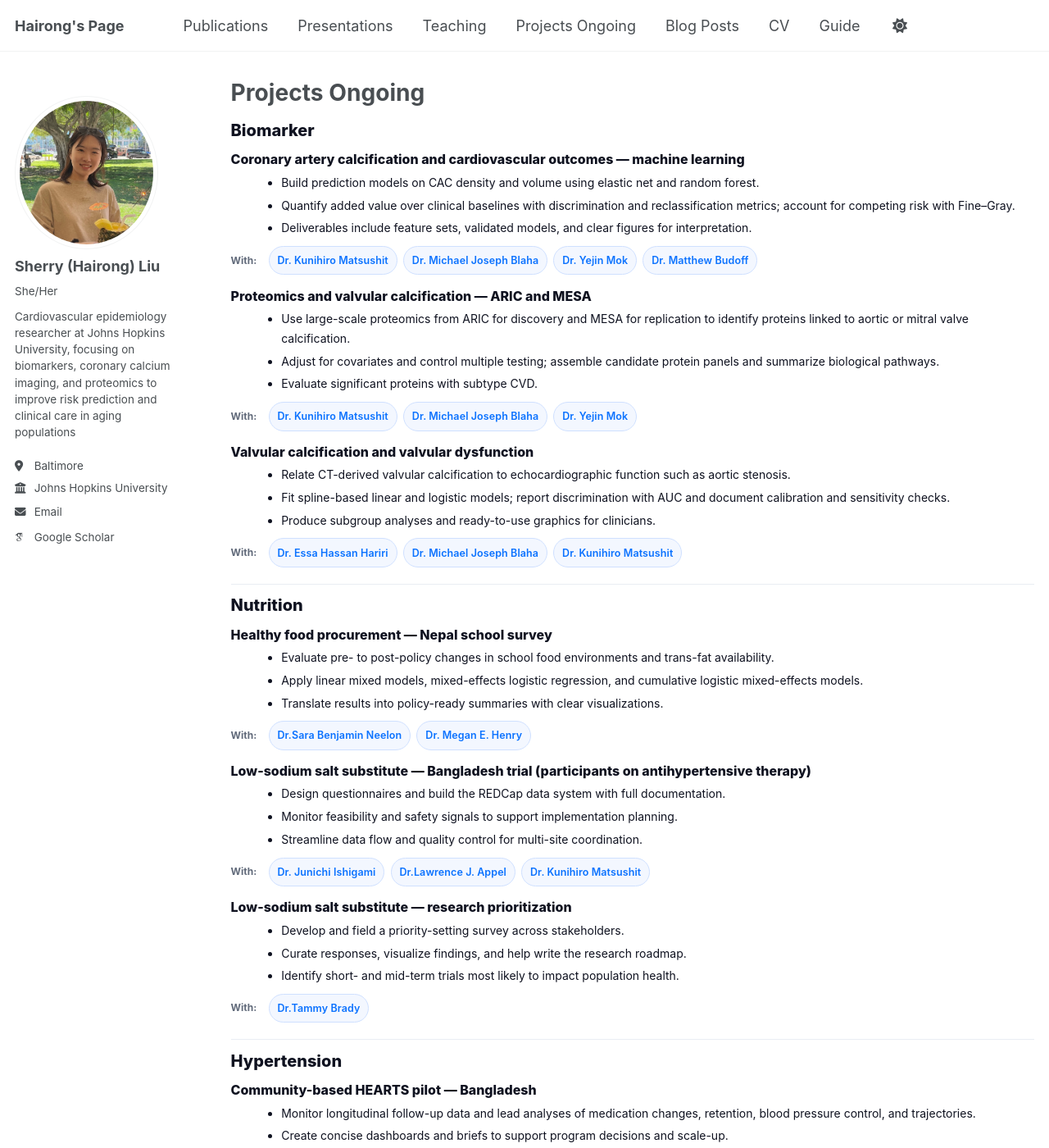
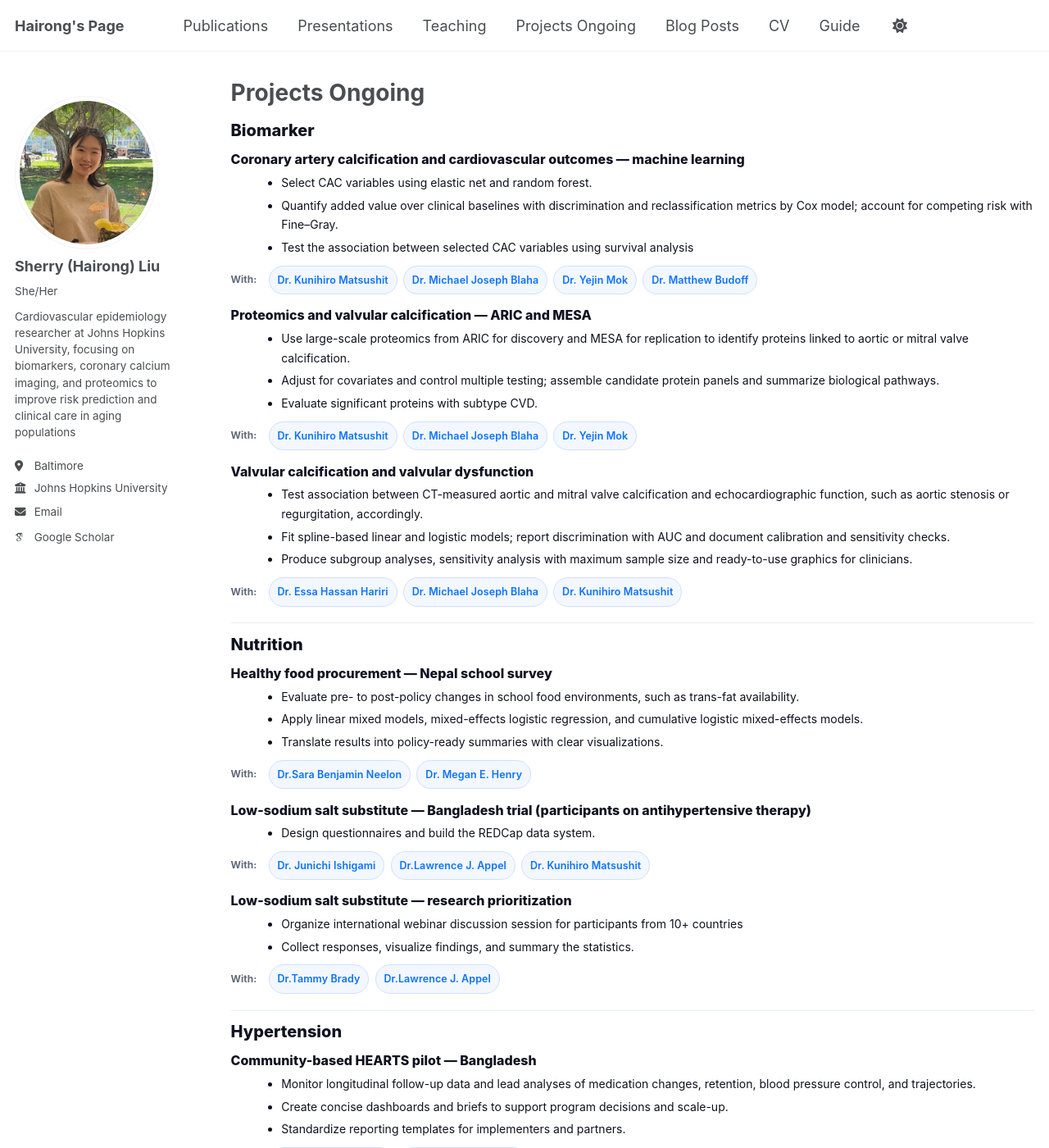
Before and after one commit to sherry090345/sherry090345.github.io, a Jekyll site: the page built from _pages/portfolio.html, in a window 1280 px wide and 1400 px high. Shown: the whole window at 82% size. Built offline with Jekyll 4.4.1, drawn with Linux system fonts in a browser that asks for light colours; some web fonts are replaced; a script that is not in the unit is left out; some of the changed text lies outside the part shown.

Commit message:
portfolio.html

```diff
--- a/_pages/portfolio.html
+++ b/_pages/portfolio.html
@@ -54,9 +54,9 @@ author_profile: true
   <article>
     <h3>Coronary artery calcification and cardiovascular outcomes — machine learning</h3>
     <ul>
-      <li>Build prediction models on CAC density and volume using elastic net and random forest.</li>
-      <li>Quantify added value over clinical baselines with discrimination and reclassification metrics; account for competing risk with Fine–Gray.</li>
-      <li>Deliverables include feature sets, validated models, and clear figures for interpretation.</li>
+      <li>Select CAC variables using elastic net and random forest.</li>
+      <li>Quantify added value over clinical baselines with discrimination and reclassification metrics by Cox model; account for competing risk with Fine–Gray.</li>
+      <li>Test the association between selected CAC variables using survival analysis</li>
     </ul>
     <div class="collabs">
       <span class="collab-label">With:</span>
@@ -86,9 +86,9 @@ author_profile: true
   <article>
     <h3>Valvular calcification and valvular dysfunction</h3>
     <ul>
-      <li>Relate CT-derived valvular calcification to echocardiographic function such as aortic stenosis.</li>
+      <li>Test association between CT-measured aortic and mitral valve calcification and echocardiographic function, such as aortic stenosis or regurgitation, accordingly.</li>
       <li>Fit spline-based linear and logistic models; report discrimination with AUC and document calibration and sensitivity checks.</li>
-      <li>Produce subgroup analyses and ready-to-use graphics for clinicians.</li>
+      <li>Produce subgroup analyses, sensitivity analysis with maximum sample size and ready-to-use graphics for clinicians.</li>
     </ul>
     <div class="collabs">
       <span class="collab-label">With:</span>
@@ -104,7 +104,7 @@ author_profile: true
   <article>
     <h3>Healthy food procurement — Nepal school survey</h3>
     <ul>
-      <li>Evaluate pre- to post-policy changes in school food environments and trans-fat availability.</li>
+      <li>Evaluate pre- to post-policy changes in school food environments, such as trans-fat availability.</li>
       <li>Apply linear mixed models, mixed-effects logistic regression, and cumulative logistic mixed-effects models.</li>
       <li>Translate results into policy-ready summaries with clear visualizations.</li>
     </ul>
@@ -118,9 +118,7 @@ author_profile: true
   <article>
     <h3>Low-sodium salt substitute — Bangladesh trial (participants on antihypertensive therapy)</h3>
     <ul>
-      <li>Design questionnaires and build the REDCap data system with full documentation.</li>
-      <li>Monitor feasibility and safety signals to support implementation planning.</li>
-      <li>Streamline data flow and quality control for multi-site coordination.</li>
+      <li>Design questionnaires and build the REDCap data system.</li>
     </ul>
     <div class="collabs">
       <span class="collab-label">With:</span>
@@ -133,13 +131,13 @@ author_profile: true
   <article>
     <h3>Low-sodium salt substitute — research prioritization</h3>
     <ul>
-      <li>Develop and field a priority-setting survey across stakeholders.</li>
-      <li>Curate responses, visualize findings, and help write the research roadmap.</li>
-      <li>Identify short- and mid-term trials most likely to impact population health.</li>
+      <li>Organize international webinar discussion session for participants from 10+ countries</li>
+      <li>Collect responses, visualize findings, and summary the statistics.</li>
     </ul>
     <div class="collabs">
       <span class="collab-label">With:</span>
       <span class="collab-pill"><a href="https://publichealth.jhu.edu/faculty/4724/tammy-brady">Dr.Tammy Brady</a></span>
+      <span class="collab-pill"><a href="https://publichealth.jhu.edu/faculty/15/lawrence-j-appel">Dr.Lawrence J. Appel</a></span>
     </div>
   </article>
 
@@ -176,14 +174,14 @@ author_profile: true
     </div>
   </article>
 
-  <!-- Peripheral Artery Disease -->
-  <h2>Peripheral Artery Disease</h2>
+  <!-- Hispanic Community Health Study/Study of Latinos (HCHS/SOL)  -->
+  <h2>Hispanic Community Health Study/Study of Latinos (HCHS/SOL)</h2>
 
   <article>
     <h3>Prevalence and risk factors of PAD in Hispanics</h3>
     <ul>
-      <li>Combine multimodality measures to estimate PAD prevalence and key risk factors.</li>
-      <li>Run stratified and interaction analyses to keep outputs clinically interpretable.</li>
+      <li>Analyze multimodality measures to estimate PAD prevalence and key risk factors.</li>
+      <li>Run binomial and multinomial analyses, visualization.</li>
       <li>Deliver subgroup summaries and figures that highlight actionable disparities.</li>
     </ul>
     <div class="collabs">
@@ -196,9 +194,8 @@ author_profile: true
   <article>
     <h3>New diagnostic criteria for PAD — validity</h3>
     <ul>
-      <li>Compare sensitivity, specificity, and agreement of proposed versus existing thresholds across risk strata.</li>
-      <li>Quantify diagnostic performance with ROC-based metrics and agreement statistics.</li>
-      <li>Provide clear guidance on cut-points suited to different clinical settings.</li>
+      <li>Analysis to compare sensitivity, specificity, and agreement of proposed versus existing thresholds across risk strata.</li>
+      <li>Guide a junior student. </li>
     </ul>
     <div class="collabs">
       <span class="collab-label">With:</span>
@@ -209,14 +206,25 @@ author_profile: true
   <article>
     <h3>Kidney measures and PAD outcomes</h3>
     <ul>
-      <li>Use KDIGO categories to study independent and interaction effects of kidney measures on PAD outcomes.</li>
-      <li>Apply stratified and interaction models with transparent effect displays.</li>
-      <li>Summarize implications for screening and risk communication.</li>
+      <li>Use KDIGO categories to study independent effects of kidney measures on PAD outcomes.</li>
+      <li>Data analysis and visualization</li>
     </ul>
     <div class="collabs">
       <span class="collab-label">With:</span>
       <span class="collab-pill"><a href="https://publichealth.jhu.edu/faculty/2473/kunihiro-matsushita">Dr. Kunihiro Matsushit</a></span>
-      <span class="collab-pill"><a href="https://www.researchgate.net/scientific-contributions/Dr.Keiko-Kabasawa-2118291283">Keiko Kabasawa</a></span>
+      <span class="collab-pill"><a href="https://researchers.adm.niigata-u.ac.jp/html/200000809_en.html">Keiko Kabasawa</a></span>
+    </div>
+  </article>
+
+   <article>
+    <h3>joint pain and intermittent claudication with objectively measured physical activity</h3>
+    <ul>
+      <li>Cross-tabulation of joint pain and intermittent claudication and summary of characteristics</li>
+    </ul>
+    <div class="collabs">
+      <span class="collab-label">With:</span>
+      <span class="collab-pill"><a href="https://publichealth.jhu.edu/faculty/2473/kunihiro-matsushita">Dr. Kunihiro Matsushit</a></span>
+      <span class="collab-pill"><a href="https://publichealth.jhu.edu/faculty/3894/yejin-mok">Dr. Yejin Mok</a></span>
     </div>
   </article>
 
```
